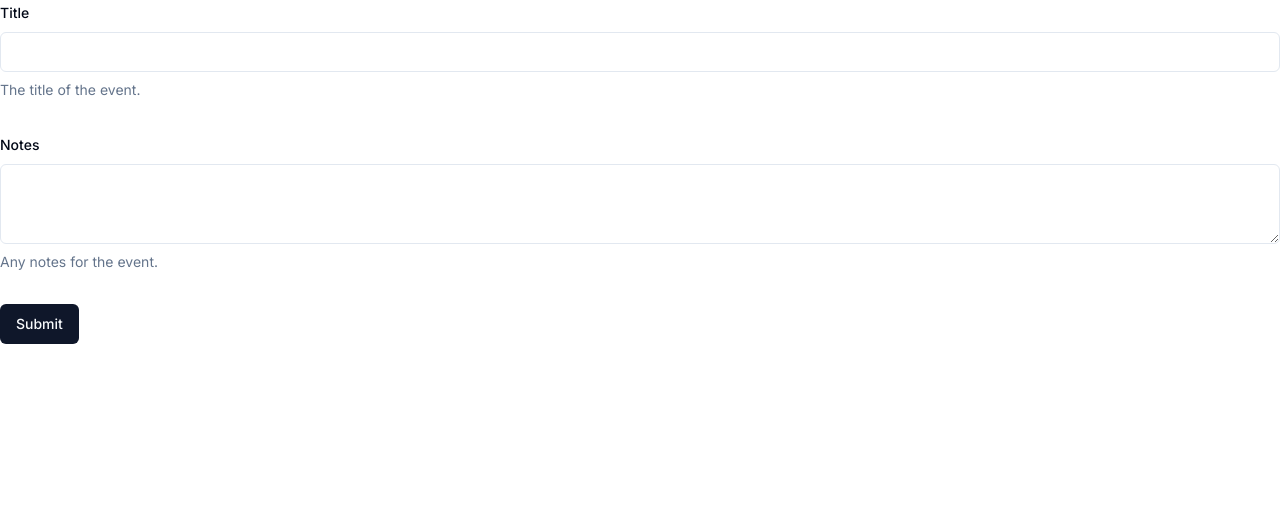
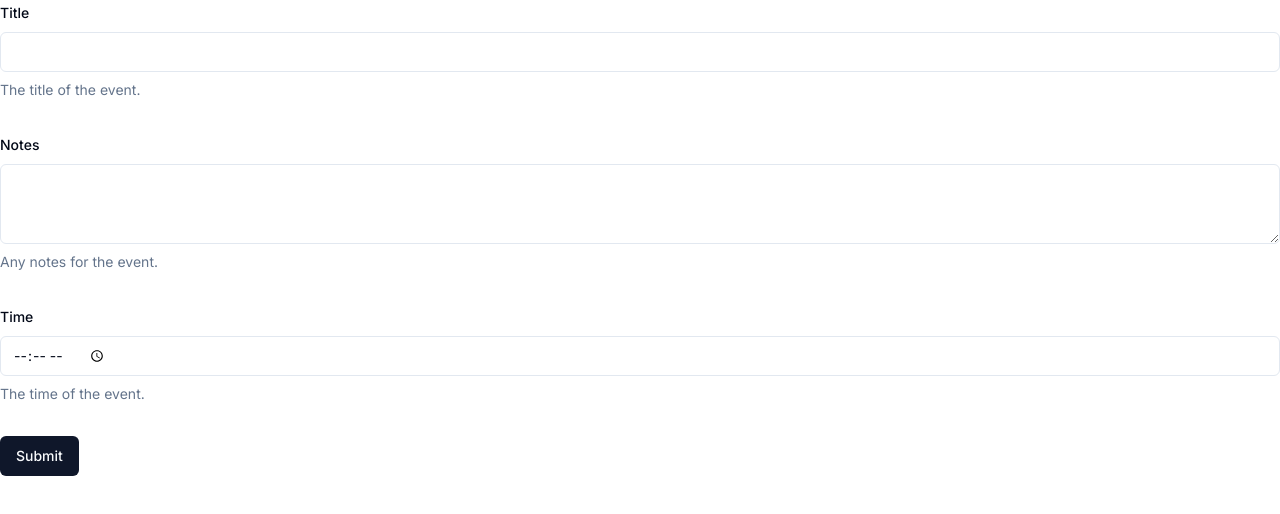
Before and after one commit to dkkmartin/our-calendar, a Next.js app: page /calendar/2024-10-15 in a window 1280 px wide. Shown: the top 514 px of the page. Built offline with nearby package versions, Linux system fonts and the light colour scheme.

Commit message:
refactor: add time for events

```diff
--- a/src/components/calendar/newEvent.tsx
+++ b/src/components/calendar/newEvent.tsx
@@ -31,12 +31,12 @@ export default function NewEvent({ date }: { date: string }) {
   })
 
   const onSubmit = (values: z.infer<typeof formSchema>) => {
-    console.log(values)
-    createEntry(values.title, values.notes ? values.notes : "", values.date)
-    form.reset({
-      title: "",
-      notes: "",
-    })
+    createEntry(
+      values.title,
+      values.notes ?? "",
+      values.date,
+      values.time ?? ""
+    )
     router.push("/")
   }
 
@@ -71,6 +71,20 @@ export default function NewEvent({ date }: { date: string }) {
             </FormItem>
           )}
         />
+        <FormField
+          control={form.control}
+          name='time'
+          render={({ field }) => (
+            <FormItem>
+              <FormLabel>Time</FormLabel>
+              <FormControl>
+                <Input {...field} type='time' />
+              </FormControl>
+              <FormDescription>The time of the event.</FormDescription>
+              <FormMessage />
+            </FormItem>
+          )}
+        />
         <Button type='submit'>Submit</Button>
       </form>
     </Form>
```
